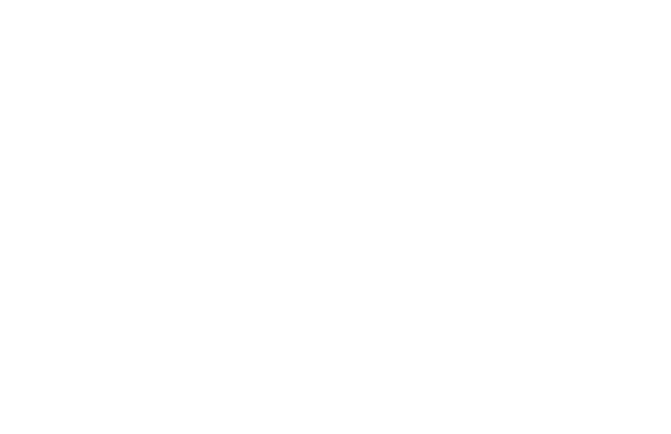
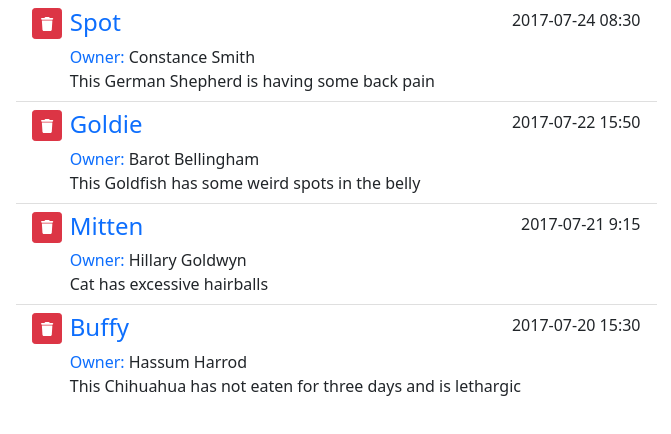
Before and after one commit to arsad33/vue-appointment-app, a Vue app: page / in a window 1280 px wide. Shown: the top 434 px of the page, without its empty margins (304-975 px from the left). Built offline with nearby package versions, Linux system fonts and the light colour scheme.

Commit message:
Until Delete

```diff
--- /dev/null
+++ b/public/data/appointments.json
@@ -0,0 +1,26 @@
+[
+  {
+    "petName": "Spot",
+    "petOwner": "Constance Smith",
+    "aptDate": "2017-07-24 08:30",
+    "aptNotes": "This German Shepherd is having some back pain"
+  },
+  {
+    "petName": "Goldie",
+    "petOwner": "Barot Bellingham",
+    "aptDate": "2017-07-22 15:50",
+    "aptNotes": "This Goldfish has some weird spots in the belly"
+  },
+  {
+    "petName": "Mitten",
+    "petOwner": "Hillary Goldwyn",
+    "aptDate": "2017-07-21 9:15",
+    "aptNotes": "Cat has excessive hairballs"
+  },
+  {
+    "petName": "Buffy",
+    "petOwner": "Hassum Harrod",
+    "aptDate": "2017-07-20 15:30",
+    "aptNotes": "This Chihuahua has not eaten for three days and is lethargic"
+  }
+]
--- a/src/App.vue
+++ b/src/App.vue
@@ -1,20 +1,33 @@
 <template>
-  <div id="app">
-
+  <div id="app" class="container">
+    <div class="row justify-content-center">
+      <appointment-list :appointments="appointments"/>
+    </div>
   </div>
 </template>
 
 <script>
 
+import axios from "axios"
+import AppointmentList from "./components/AppointmentList.vue"
 
 export default {
-  name: 'App',
+  name: "App",
+  data: function () {
+    return {
+      title: "Appointment List",
+      appointments: []
+    };
+  },
   components: {
-
+    AppointmentList
+  },
+  mounted(){
+    axios.get("./data/appointments.json")
+    .then(response => (this.appointments = response.data))
   }
-}
+};
 </script>
 
 <style>
-
 </style>
--- /dev/null
+++ b/src/components/AppointmentList.vue
@@ -0,0 +1,40 @@
+<template>
+  <div class="col-12 col-md-10 col-lg-7">
+    <div class="list-group list-group-flush">
+      <div
+        class="list-group-item d-flex align-items-start"
+        v-for="(item, i) in appointments"
+        v-bind:key="i"
+      >
+        <button class="me-2 btn btn-sm btn-danger" >
+          <font-awesome-icon icon="trash" />
+        </button>
+        <div class="w-100">
+          <div class="d-flex justify-content-between">
+            <span class="h4 text-primary">{{ item.petName }}</span>
+            <span class="float-right">{{ item.aptDate }}</span>
+          </div>
+          <div class="owner-name">
+            <span class="font-weight-bold text-primary me-1">Owner:</span>
+            <span>{{ item.petOwner }}</span>
+          </div>
+          <div>{{ item.aptNotes }}</div>
+        </div>
+      </div>
+    </div>
+  </div>
+</template>
+
+<script>
+import { FontAwesomeIcon } from "@fortawesome/vue-fontawesome";
+
+
+export default {
+  name: "AppointmentList",
+  props: ["appointments"],
+  components: {
+    FontAwesomeIcon,
+  },
+
+};
+</script>
--- a/src/main.js
+++ b/src/main.js
@@ -1,5 +1,14 @@
 import Vue from 'vue'
 import App from './App.vue'
+
+import "bootstrap"
+import "bootstrap/dist/css/bootstrap.css"
+
+import {library} from "@fortawesome/fontawesome-svg-core"
+import{
+  faPlus, faMinus, faTrash, faCheck
+} from "@fortawesome/free-solid-svg-icons"
+library.add(faPlus, faMinus, faTrash, faCheck)
 
 Vue.config.productionTip = false
 
```
